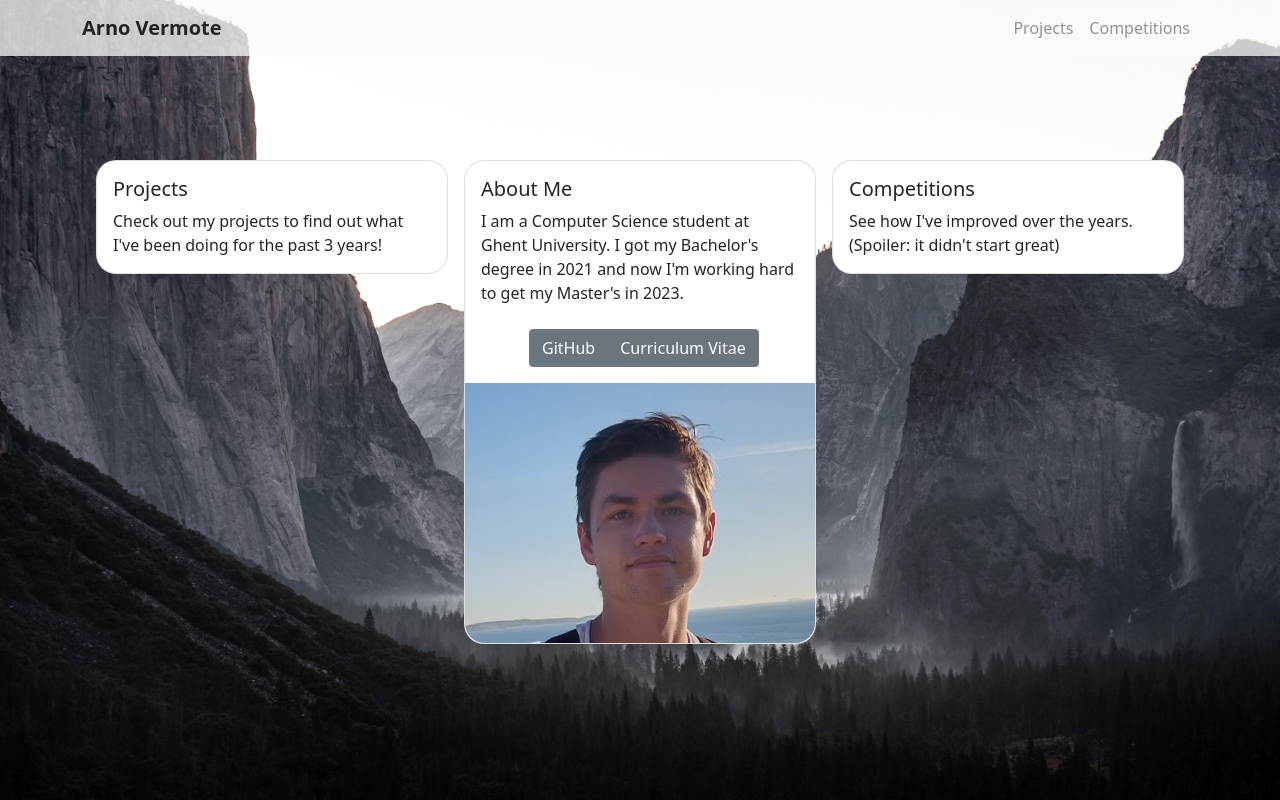
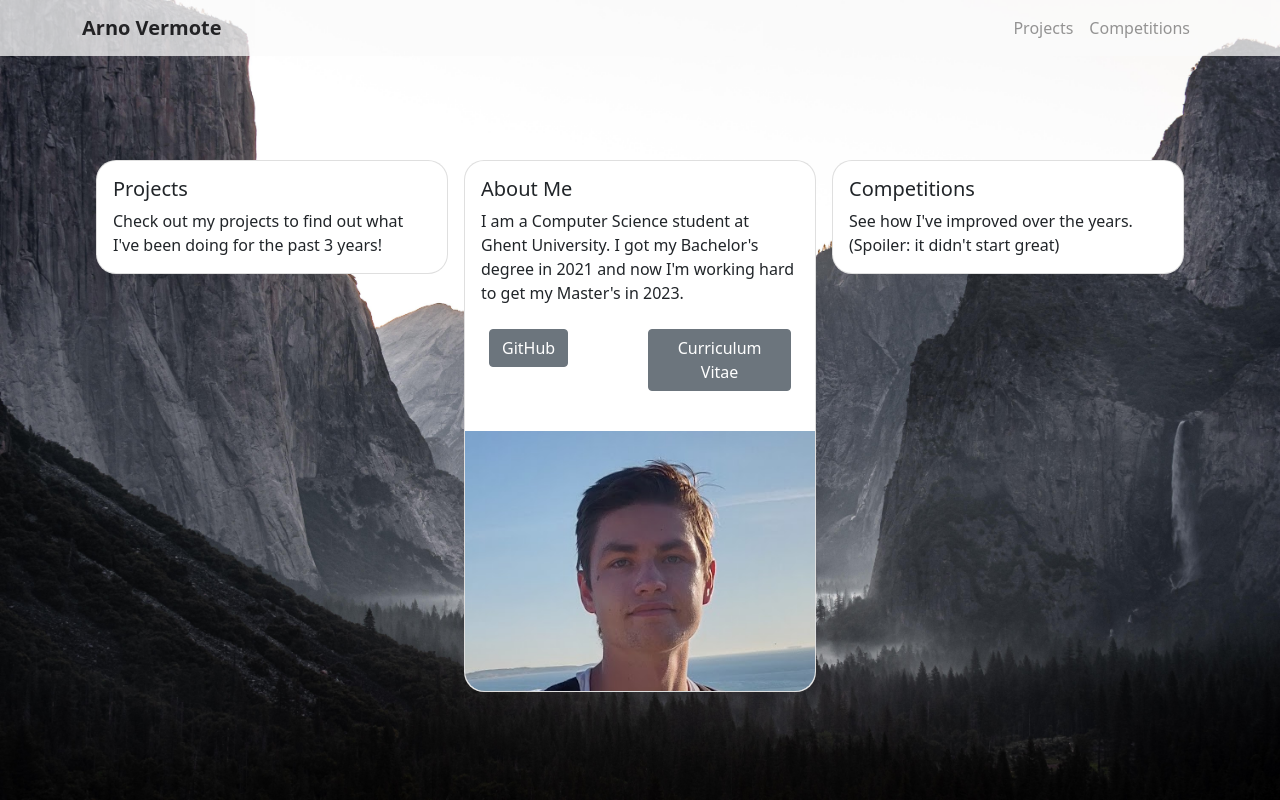
Before and after one commit to Tram13/Portfolio, a React (Create React App) app: page / in a window 1280 px wide. Built offline with nearby package versions, Linux system fonts and the light colour scheme.

Commit message:
reworked cv button

```diff
--- a/src/components/homepage/AboutCard.js
+++ b/src/components/homepage/AboutCard.js
@@ -1,8 +1,8 @@
 import React from "react";
 import Card from "react-bootstrap/Card";
-import ButtonGroup from "react-bootstrap/ButtonGroup";
 import arno from "../../images/homepage/arno.png"
 import {Link} from "react-router-dom";
+import Table from "react-bootstrap/Table";
 
 class AboutCard extends React.Component {
     render() {
@@ -14,12 +14,23 @@ class AboutCard extends React.Component {
                         I am a Computer Science student at Ghent University. I got my Bachelor's degree in 2021 and now
                         I'm working hard to get my Master's in 2023.
                         <br/>
-                        <br/>
-                        <ButtonGroup style={{paddingLeft: '3rem'}}>
-                            <a className="btn btn-secondary" rel="noopener noreferrer" href="https://github.com/tram13" target="_blank">GitHub</a>
-                            <Link className="btn btn-secondary" to="./cv_vermotearno.pdf" target="_blank" download>Curriculum Vitae</Link>
-                        </ButtonGroup>
                     </Card.Text>
+                    <Table responsive="sm" borderless="true">
+                        <tbody>
+                        <tr>
+                            <td><a className="btn btn-secondary" rel="noopener noreferrer"
+                                   href="https://github.com/tram13"
+                                   target="_blank">GitHub</a></td>
+                            <td/>
+                            <td/>
+                            <td/>
+                            <td/>
+                            <td><Link className="btn btn-secondary" to="/download/cv_vermotearno.pdf" target="_blank"
+                                      download>Curriculum
+                                Vitae</Link></td>
+                        </tr>
+                        </tbody>
+                    </Table>
                 </Card.Body>
                 <Card.Img variant="bottom" src={arno}
                           style={{borderBottomLeftRadius: '20px', borderBottomRightRadius: '20px'}}
```
Also changed, not shown: 1 other file (tests, documents, lock files or other folders).
